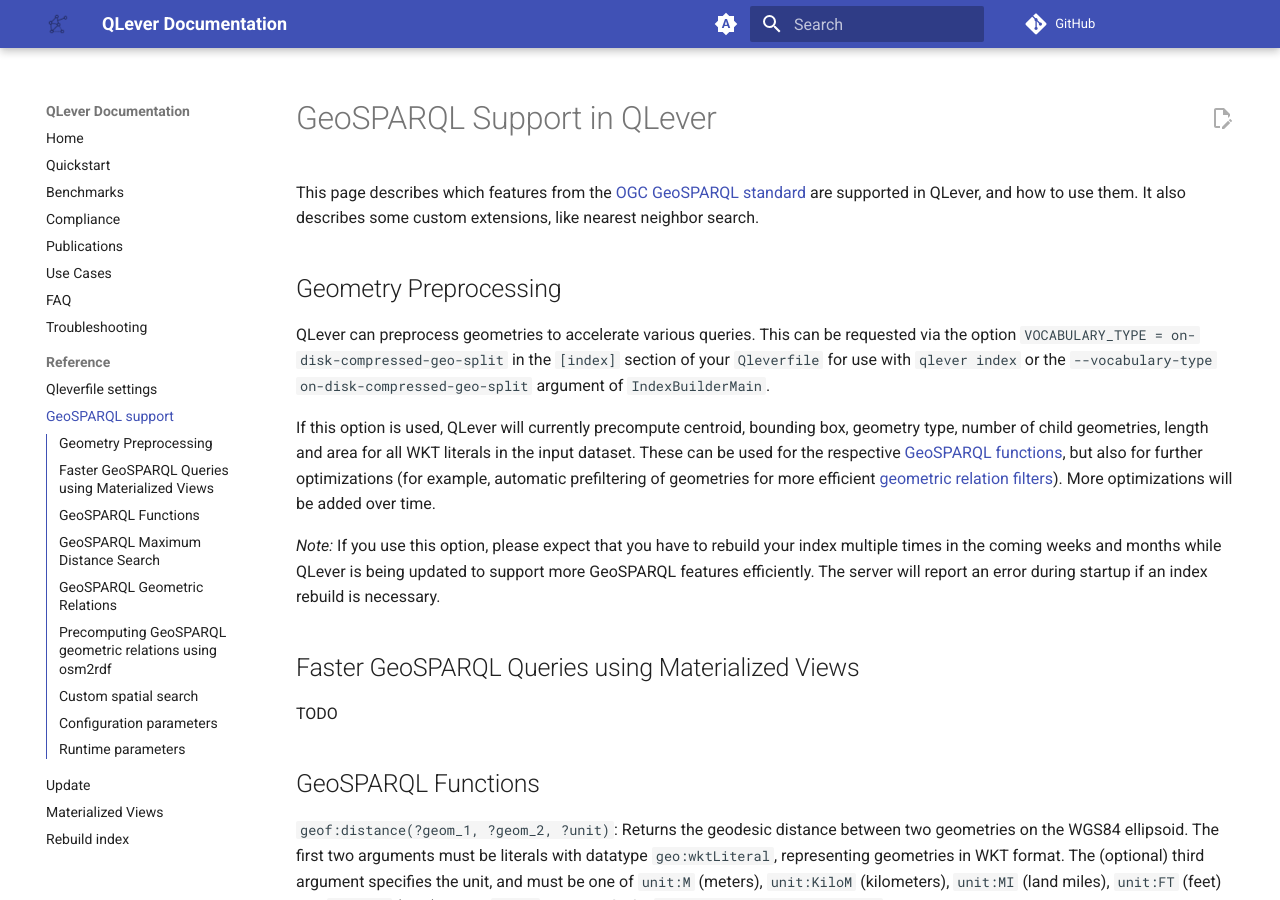
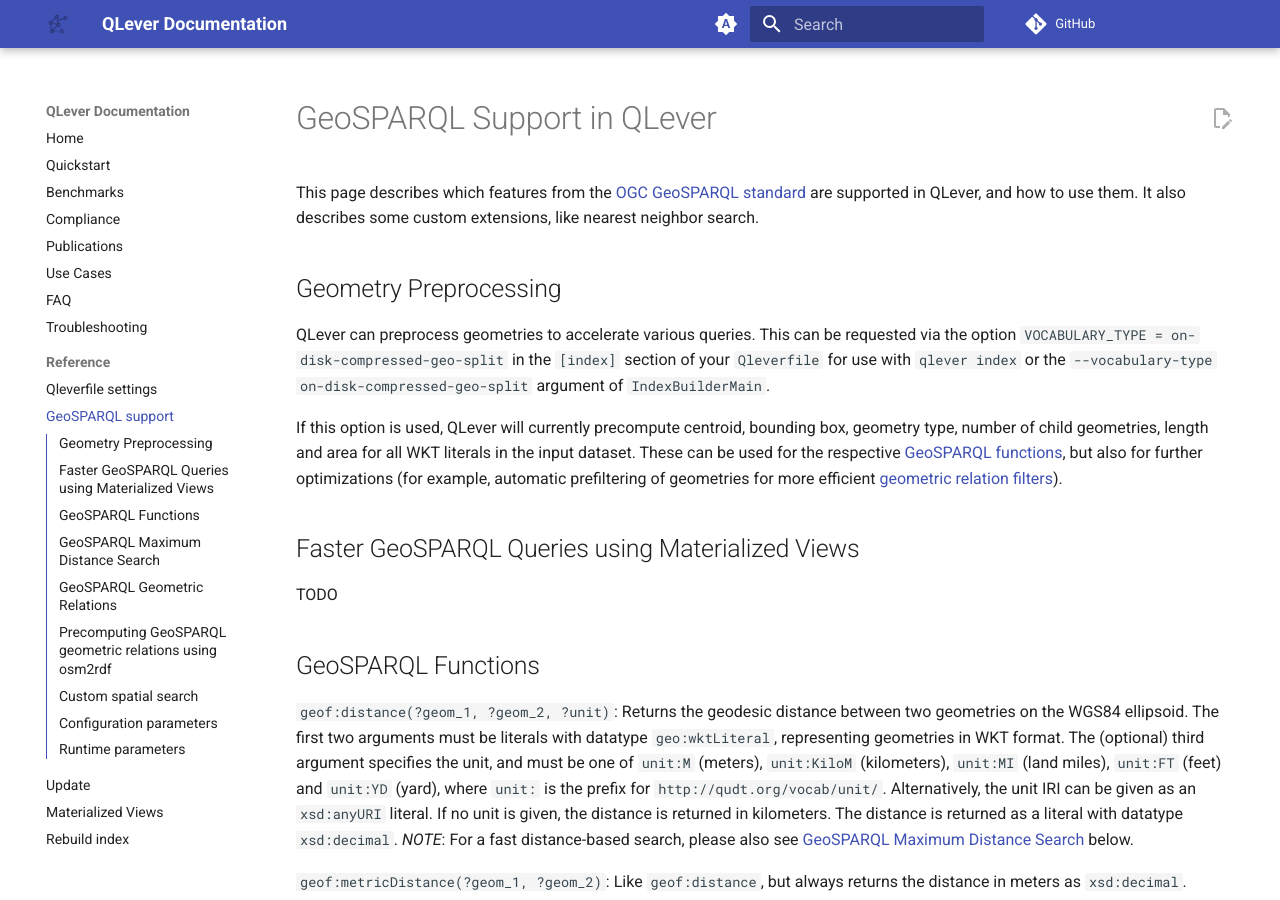
Before and after one commit to qlever-dev/qlever-docs, an MkDocs documentation site: the page built from docs/geosparql.md, in a window 1280 px wide and 900 px high. Built offline with MkDocs 1.6.1 and Material for MkDocs 9.7.7, drawn with Linux system fonts in a browser that asks for light colours; plug-ins that fetch from the network failed and are left out; comment, search, counter and statistics services are not loaded; the version menu is left out; some of the changed text lies outside the part shown.

Commit message:
more stuff

```diff
--- a/docs/geosparql.md
+++ b/docs/geosparql.md
@@ -6,9 +6,7 @@ This page describes which features from the [OGC GeoSPARQL standard](https://doc
 
 QLever can preprocess geometries to accelerate various queries. This can be requested via the option `VOCABULARY_TYPE = on-disk-compressed-geo-split` in the `[index]` section of your `Qleverfile` for use with `qlever index` or the `--vocabulary-type on-disk-compressed-geo-split` argument of `IndexBuilderMain`.
 
-If this option is used, QLever will currently precompute centroid, bounding box, geometry type, number of child geometries, length and area for all WKT literals in the input dataset. These can be used for the respective [GeoSPARQL functions](#geosparql-functions), but also for further optimizations (for example, automatic prefiltering of geometries for more efficient [geometric relation filters](#geosparql-geometric-relations)). More optimizations will be added over time.
-
-*Note:* If you use this option, please expect that you have to rebuild your index multiple times in the coming weeks and months while QLever is being updated to support more GeoSPARQL features efficiently. The server will report an error during startup if an index rebuild is necessary.
+If this option is used, QLever will currently precompute centroid, bounding box, geometry type, number of child geometries, length and area for all WKT literals in the input dataset. These can be used for the respective [GeoSPARQL functions](#geosparql-functions), but also for further optimizations (for example, automatic prefiltering of geometries for more efficient [geometric relation filters](#geosparql-geometric-relations)).
 
 ## Faster GeoSPARQL Queries using Materialized Views
 
@@ -288,8 +286,6 @@ In the *Analysis* view of the QLever UI you can see *Spatial Join* instead of *C
 
 The implementation currently has to parse WKT geometries for all geometry types except points. This is being worked on, so you may expect a performance improvement in the future.
 
-*Current quirk:* The maximum distance search (each of the `FILTER` patterns above) supports the WKT geometry types `POINT`, `LINESTRING`, `POLYGON`, `MULTIPOINT`, `MULTILINESTRING`, `MULTIPOLYGON` and `GEOMETRYCOLLECTION`, while the non-optimized `geof:distance` and `geof:metricDistance` implementation only supports `POINT` so far.
-
 ??? note "Example query"
 
     All restaurants within 50 meters of public transport stops:
```
Also changed, not shown: docs/materialized-views.md (+2 -0 lines).
